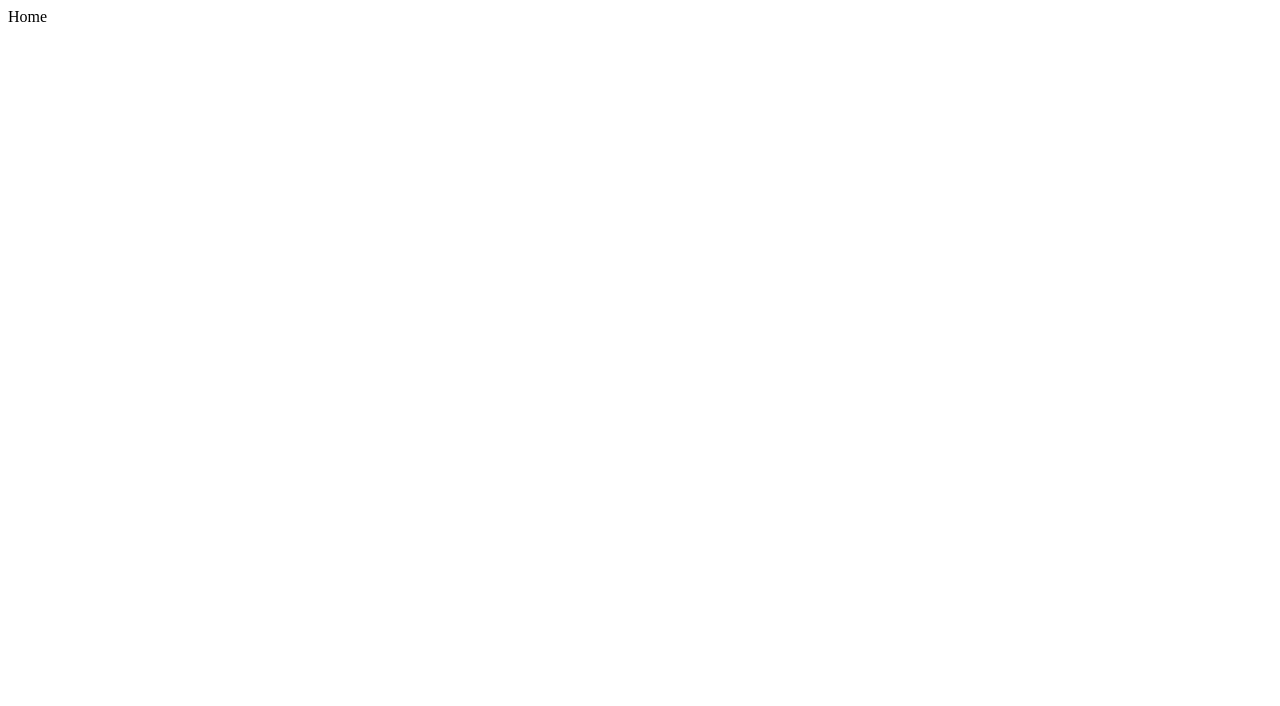
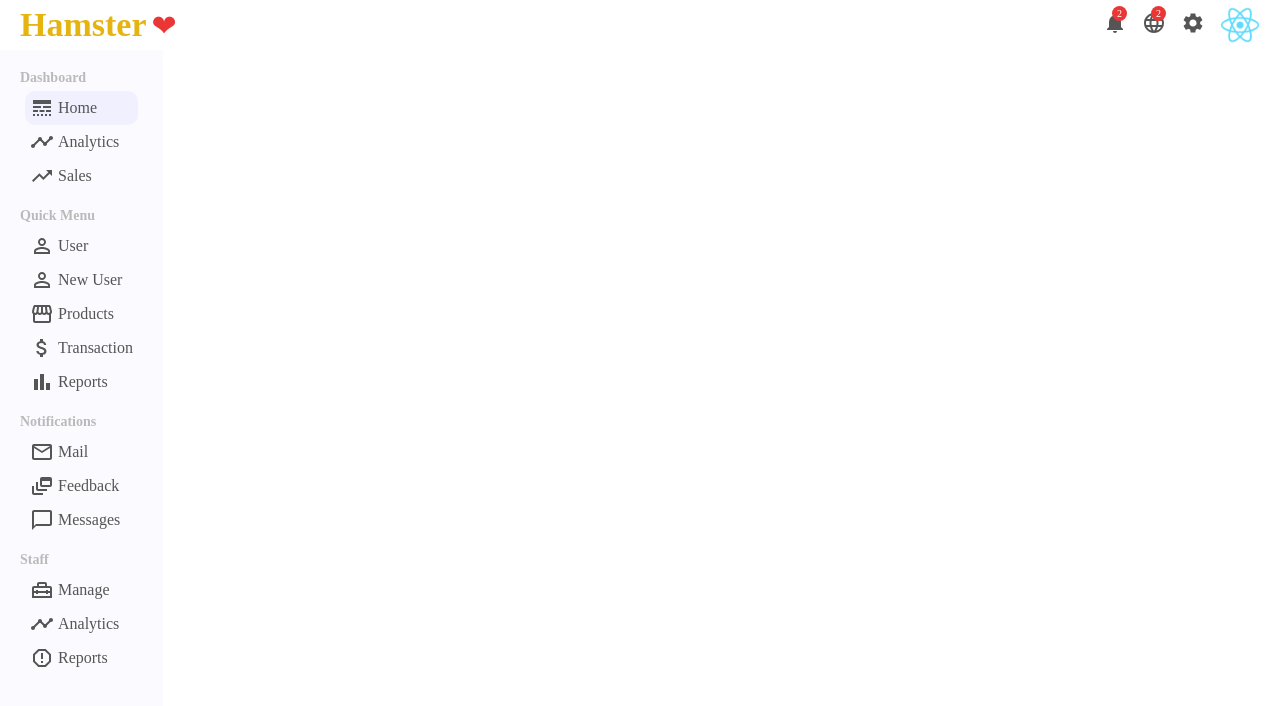
Before and after one commit to Mohammad-Saharkhiz/dashbord-admin, a React (Create React App) app: page / in a window 1280 px wide. Shown: the top 706 px of the page. Built offline with nearby package versions, Linux system fonts and the light colour scheme.

Commit message:
add top menu bar & side bar

```diff
--- a/package.json
+++ b/package.json
@@ -3,6 +3,10 @@
   "version": "0.1.0",
   "private": true,
   "dependencies": {
+    "@emotion/react": "^11.11.4",
+    "@emotion/style": "^0.8.0",
+    "@emotion/styled": "^11.11.5",
+    "@mui/icons-material": "^5.15.19",
     "@testing-library/jest-dom": "^5.17.0",
     "@testing-library/react": "^13.4.0",
     "@testing-library/user-event": "^13.5.0",
--- /dev/null
+++ b/src/App.css
@@ -0,0 +1,13 @@
+*{
+    margin: 0;
+}
+
+.container{
+    display: flex;
+    justify-content: space-between;
+}
+
+.link{
+    text-decoration: none;
+    color: inherit;
+}
--- a/src/App.js
+++ b/src/App.js
@@ -1,7 +1,9 @@
 import React from 'react'
 import routes from './routes'
 import { useRoutes } from 'react-router-dom'
-
+import Topbar from './components/topbar/Topbar'
+import Sidebar from './components/sidebar/Sidebar'
+import "./App.css"
 
 
 
@@ -11,7 +13,11 @@ function App(props) {
 
   return (
     <>
-        {router}
+        <Topbar />
+        <div className="container">
+          <Sidebar />
+          {router}
+        </div>
     </>
   )
 }
--- /dev/null
+++ b/src/components/sidebar/Sidebar.css
@@ -0,0 +1,44 @@
+.side-bar{
+    flex: 1;
+    top: 50px;
+    height: calc(100vh - 50px);
+    position: fixed;
+    background-color: rgb(251, 251, 255);
+}
+
+.side-bar__wrapper{
+    color: #555;
+    padding: 20px;
+}
+
+.side-bar__menu{
+    margin-bottom: 10px;
+}
+
+.side-bar__title{
+    font-size: 14px;
+    color: rgb(187, 186, 186);
+}
+
+.side-bar__list{
+    list-style: none;
+    padding: 5px;
+}
+
+.side-bar__list__item{
+    padding: 5px;
+    cursor: pointer;
+    display: flex;
+    align-items: center;
+    gap: 4px;
+    border-radius: 10px;
+    transition: all 150ms ease-in;
+}
+
+/* .style-side-bar-icone{
+
+} */
+
+.side-bar__list__item:hover, .active{
+    background-color: rgb(240, 240, 255 );
+}
--- /dev/null
+++ b/src/components/sidebar/Sidebar.js
@@ -0,0 +1,101 @@
+import React from 'react'
+import "./Sidebar.css"
+import LineStyleIcon from '@mui/icons-material/LineStyle';
+import TimelineIcon from '@mui/icons-material/Timeline';
+import TrendingUpIcon from '@mui/icons-material/TrendingUp';
+import PersonOutlineIcon from '@mui/icons-material/PersonOutline';
+import StorefrontIcon from '@mui/icons-material/Storefront';
+import AttachMoneyIcon from '@mui/icons-material/AttachMoney';
+import BarChartIcon from '@mui/icons-material/BarChart';
+import MailOutlineIcon from '@mui/icons-material/MailOutline';
+import DynamicFeedIcon from '@mui/icons-material/DynamicFeed';
+import ChatBubbleOutlineIcon from '@mui/icons-material/ChatBubbleOutline';
+import ReportGmailerrorredIcon from '@mui/icons-material/ReportGmailerrorred';
+import HomeRepairServiceOutlinedIcon from '@mui/icons-material/HomeRepairServiceOutlined';
+
+export default function Sidebar(props) {
+
+
+    return (
+        <div className="side-bar">
+            <div className="side-bar__wrapper">
+                <div className="side-bar__menu">
+                    <h3 className="side-bar__title">Dashboard</h3>
+                    <div className="side-bar__list">
+                        <li className="side-bar__list__item active">
+                            <LineStyleIcon className="style-side-bar-icone"/>
+                            Home
+                        </li>
+                        <li className="side-bar__list__item">
+                            <TimelineIcon className="style-side-bar-icone"/>
+                            Analytics
+                        </li>
+                        <li className="side-bar__list__item">
+                            <TrendingUpIcon className="style-side-bar-icone"/>
+                            Sales
+                        </li>
+                    </div>
+                </div>
+                <div className="side-bar__menu">
+                    <h3 className="side-bar__title">Quick Menu</h3>
+                    <div className="side-bar__list">
+                        <li className="side-bar__list__item">
+                            <PersonOutlineIcon className="style-side-bar-icone"/>
+                            User
+                        </li>
+                        <li className="side-bar__list__item">
+                            <PersonOutlineIcon className="style-side-bar-icone"/>
+                            New User
+                        </li>
+                        <li className="side-bar__list__item">
+                            <StorefrontIcon className="style-side-bar-icone"/>
+                            Products
+                        </li>
+                        <li className="side-bar__list__item">
+                            <AttachMoneyIcon className="style-side-bar-icone"/>
+                            Transaction
+                        </li>
+                        <li className="side-bar__list__item">
+                            <BarChartIcon className="style-side-bar-icone"/>
+                            Reports
+                        </li>
+                    </div>
+                </div>
+                <div className="side-bar__menu">
+                    <h3 className="side-bar__title">Notifications</h3>
+                    <div className="side-bar__list">
+                        <li className="side-bar__list__item">
+                            <MailOutlineIcon className="style-side-bar-icone"/>
+                            Mail
+                        </li>
+                        <li className="side-bar__list__item">
+                            <DynamicFeedIcon className="style-side-bar-icone"/>
+                            Feedback
+                        </li>
+                        <li className="side-bar__list__item">
+                            <ChatBubbleOutlineIcon className="style-side-bar-icone"/>
+                            Messages
+                        </li>
+                    </div>
+                </div>
+                <div className="side-bar__menu">
+                    <h3 className="side-bar__title">Staff</h3>
+                    <div className="side-bar__list">
+                        <li className="side-bar__list__item">
+                            <HomeRepairServiceOutlinedIcon className="style-side-bar-icone"/>
+                            Manage
+                        </li>
+                        <li className="side-bar__list__item">
+                            <TimelineIcon className="style-side-bar-icone"/>
+                            Analytics
+                        </li>
+                        <li className="side-bar__list__item">
+                            <ReportGmailerrorredIcon className="style-side-bar-icone"/>
+                            Reports
+                        </li>
+                    </div>
+                </div>
+            </div>
+        </div>
+    )
+}
--- /dev/null
+++ b/src/components/topbar/Topbar.css
@@ -0,0 +1,70 @@
+.top-bar{
+    width: 100%;
+    height: 50px;
+    background-color: #fff;
+    position: fixed;
+    top: 0;
+    z-index: 100;
+}
+
+.top-bar__wrapper{
+    height: 100%;
+    padding: 0 20px;
+    display: flex;
+    justify-content: space-between;
+    align-items: center;
+}
+
+.top-bar__left{
+    display: flex;
+    justify-content: space-between;
+    align-items: center;
+}
+
+.logo-name{
+    font-weight: bold;
+    font-size: 34px;
+    cursor: pointer;
+    color: rgb(230, 180, 16);
+}
+
+.logo-emoji{
+    color: rgb(235, 54, 54);
+    padding-left: 5px;
+    font-size: 30px;
+}
+
+.top-bar__right{
+    display: flex;
+    align-items: center;
+    justify-content: center;
+    gap: 15px;
+}
+
+.wrapper__icon{
+    color: #555;
+    cursor: pointer;
+    position: relative;
+}
+
+.top-icon-badge{
+    position: absolute;
+    top: -5px;
+    right: 0;
+    width: 15px;
+    height: 15px;
+    border-radius: 99px;
+    background-color: rgb(235, 54, 54);
+    color: #fff;
+    display: flex;
+    align-items: center;
+    justify-content: center;
+    font-size: 10px;
+}
+
+.image-person{
+    width: 40px;
+    height: 40px;
+    border-radius: 50%;
+    cursor: pointer;
+}
--- /dev/null
+++ b/src/components/topbar/Topbar.jsx
@@ -0,0 +1,35 @@
+import React from 'react'
+import './Topbar.css'
+import NotificationsIcon from '@mui/icons-material/Notifications';
+import LanguageIcon from '@mui/icons-material/Language';
+import SettingsIcon from '@mui/icons-material/Settings';
+
+export default function Topbar(props) {
+
+
+    return (
+        <div className="top-bar">
+            <div className="top-bar__wrapper">
+                <div className="top-bar__left">
+                    <h2 className="logo-name">Hamster</h2>
+                    <span className="logo-emoji">❤</span>
+                </div>
+                <div className="top-bar__right">
+                    <div className="wrapper__icon">
+                        <NotificationsIcon />
+                        <span className="top-icon-badge">2</span>
+                    </div>
+                    <div className="wrapper__icon">
+                        <LanguageIcon />
+                        <span className="top-icon-badge">2</span>
+                    </div>
+                    <div className="wrapper__icon">
+                        <SettingsIcon />
+                    </div>
+
+                    <img className="image-person" src="logo192.png" alt="image" />
+                </div>
+            </div>
+        </div>
+    )
+}
--- a/src/pages/home/Home.js
+++ b/src/pages/home/Home.js
@@ -5,7 +5,7 @@ export default function Home(props) {
 
     return (
         <>
-            Home
+
         </>
     )
 }
```
Also changed, not shown: 1 other file (tests, documents, lock files or other folders).
